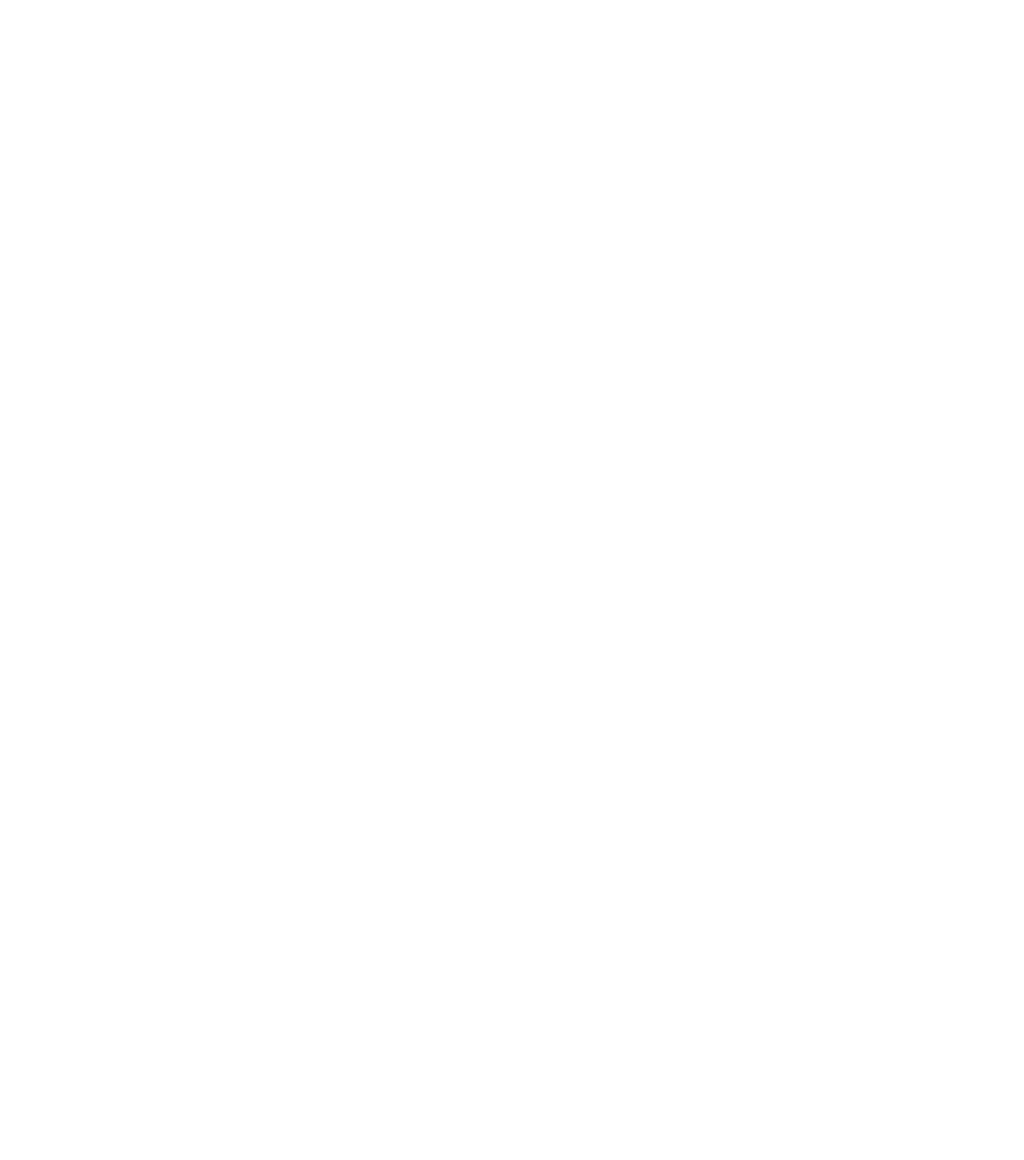
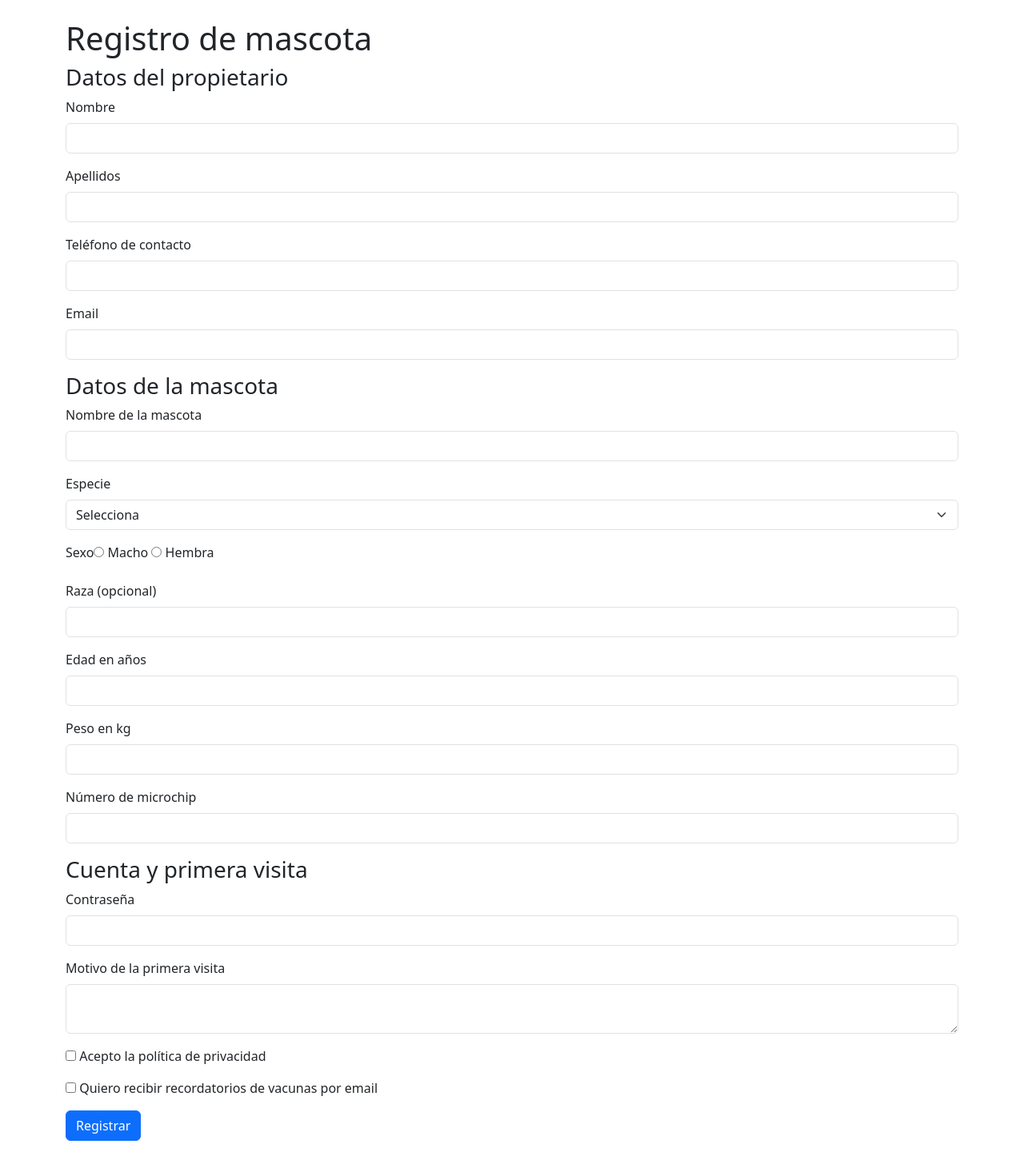
Before and after one commit to Maanuel77/UD2-16-Validacion-de-formulario, an Angular app: page / in a window 1280 px wide. Shown: the whole page at 80% size. Before the commit the page ends 800 px from the top, so only its background shows below. Built offline with nearby package versions, Linux system fonts and the light colour scheme.

Commit message:
rutas y estructura del formulario

```diff
--- a/src/app/app.config.ts
+++ b/src/app/app.config.ts
@@ -1,5 +1,7 @@
 import { ApplicationConfig, provideBrowserGlobalErrorListeners } from '@angular/core';
+import { provideRouter } from '@angular/router';
+import { routes } from './app.routes';
 
 export const appConfig: ApplicationConfig = {
-  providers: [provideBrowserGlobalErrorListeners()],
+  providers: [provideBrowserGlobalErrorListeners(), provideRouter(routes)],
 };
--- a/src/app/app.html
+++ b/src/app/app.html
@@ -0,0 +1 @@
+<router-outlet></router-outlet>
--- a/src/app/app.ts
+++ b/src/app/app.ts
@@ -1,11 +1,10 @@
-import { Component, signal } from '@angular/core';
+import { Component } from '@angular/core';
+import { RouterOutlet } from '@angular/router';
 
 @Component({
-  imports: [],
+  imports: [RouterOutlet],
   selector: 'app-root',
   styleUrl: './app.css',
   templateUrl: './app.html',
 })
-export class App {
-  protected readonly title = signal('registro-mascotas');
-}
+export class App {}
--- /dev/null
+++ b/src/app/pages/not-found-page/not-found-page.html
@@ -0,0 +1 @@
+<p>Página no encontrada</p>
--- /dev/null
+++ b/src/app/pages/register-form-page/register-form-page.html
@@ -0,0 +1,82 @@
+<form class="container my-4" [formGroup]="registerForm" (ngSubmit)="registrar()">
+  <h1>Registro de mascota</h1>
+
+  <h3>Datos del propietario</h3>
+  <div formGroupName="propietario">
+    <div class="mb-3">
+      <label class="form-label">Nombre</label>
+      <input type="text" class="form-control" formControlName="nombre">
+    </div>
+    <div class="mb-3">
+      <label class="form-label">Apellidos</label>
+      <input type="text" class="form-control" formControlName="apellidos">
+    </div>
+    <div class="mb-3">
+      <label class="form-label">Teléfono de contacto</label>
+      <input type="tel" class="form-control" formControlName="telefono">
+    </div>
+    <div class="mb-3">
+      <label class="form-label">Email</label>
+      <input type="email" class="form-control" formControlName="email">
+    </div>
+  </div>
+
+  <h3>Datos de la mascota</h3>
+  <div formGroupName="mascota">
+    <div class="mb-3">
+      <label class="form-label">Nombre de la mascota</label>
+      <input type="text" class="form-control" formControlName="nombre">
+    </div>
+    <div class="mb-3">
+      <label class="form-label">Especie</label>
+      <select class="form-select" formControlName="especie">
+        <option value="">Selecciona</option>
+        <option value="Perro">Perro</option>
+        <option value="Gato">Gato</option>
+        <option value="Ave">Ave</option>
+        <option value="Otro">Otro</option>
+      </select>
+    </div>
+    <div class="mb-3">
+      <label class="form-label">Sexo</label>
+      <input type="radio" formControlName="sexo" value="Macho"> Macho
+      <input type="radio" formControlName="sexo" value="Hembra"> Hembra
+    </div>
+    <div class="mb-3">
+      <label class="form-label">Raza (opcional)</label>
+      <input type="text" class="form-control" formControlName="raza">
+    </div>
+    <div class="mb-3">
+      <label class="form-label">Edad en años</label>
+      <input type="number" class="form-control" formControlName="edad">
+    </div>
+    <div class="mb-3">
+      <label class="form-label">Peso en kg</label>
+      <input type="number" step="0.1" class="form-control" formControlName="peso">
+    </div>
+    <div class="mb-3">
+      <label class="form-label">Número de microchip</label>
+      <input type="text" class="form-control" formControlName="microchip">
+    </div>
+  </div>
+
+  <h3>Cuenta y primera visita</h3>
+  <div formGroupName="cuenta">
+    <div class="mb-3">
+      <label class="form-label">Contraseña</label>
+      <input type="password" class="form-control" formControlName="password">
+    </div>
+    <div class="mb-3">
+      <label class="form-label">Motivo de la primera visita</label>
+      <textarea class="form-control" formControlName="motivo"></textarea>
+    </div>
+    <div class="mb-3">
+      <input type="checkbox" formControlName="privacidad"> Acepto la política de privacidad
+    </div>
+    <div class="mb-3">
+      <input type="checkbox" formControlName="recordatorios"> Quiero recibir recordatorios de vacunas por email
+    </div>
+  </div>
+
+  <button type="submit" class="btn btn-primary">Registrar</button>
+</form>
--- /dev/null
+++ b/src/app/pages/register-form-page/register-form-page.ts
@@ -0,0 +1,38 @@
+import { Component } from '@angular/core';
+import { FormControl, FormGroup, ReactiveFormsModule } from '@angular/forms';
+
+@Component({
+  imports: [ReactiveFormsModule],
+  selector: 'app-register-form-page',
+  styleUrl: './register-form-page.css',
+  templateUrl: './register-form-page.html',
+})
+export class RegisterFormPage {
+  registerForm = new FormGroup({
+    propietario: new FormGroup({
+      nombre: new FormControl(''),
+      apellidos: new FormControl(''),
+      telefono: new FormControl(''),
+      email: new FormControl(''),
+    }),
+    mascota: new FormGroup({
+      nombre: new FormControl(''),
+      especie: new FormControl(''),
+      sexo: new FormControl(''),
+      raza: new FormControl(''),
+      edad: new FormControl(null),
+      peso: new FormControl(null),
+      microchip: new FormControl(''),
+    }),
+    cuenta: new FormGroup({
+      password: new FormControl(''),
+      motivo: new FormControl(''),
+      privacidad: new FormControl(false),
+      recordatorios: new FormControl(false),
+    }),
+  });
+
+  registrar() {
+    console.log(this.registerForm.value);
+  }
+}
```
Also changed, not shown: src/app/app.routes.ts (added, +8 -0 lines), src/app/pages/not-found-page/not-found-page.ts (added, +9 -0 lines), src/app/pages/not-found-page/not-found-page.css (added), src/app/pages/register-form-page/register-form-page.css (added).
